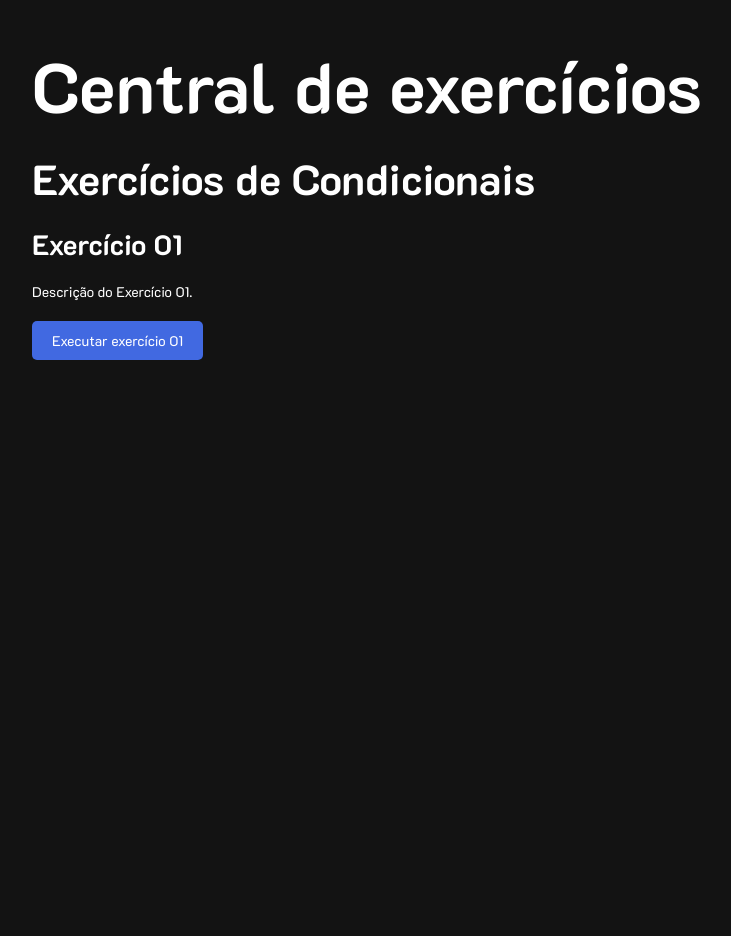
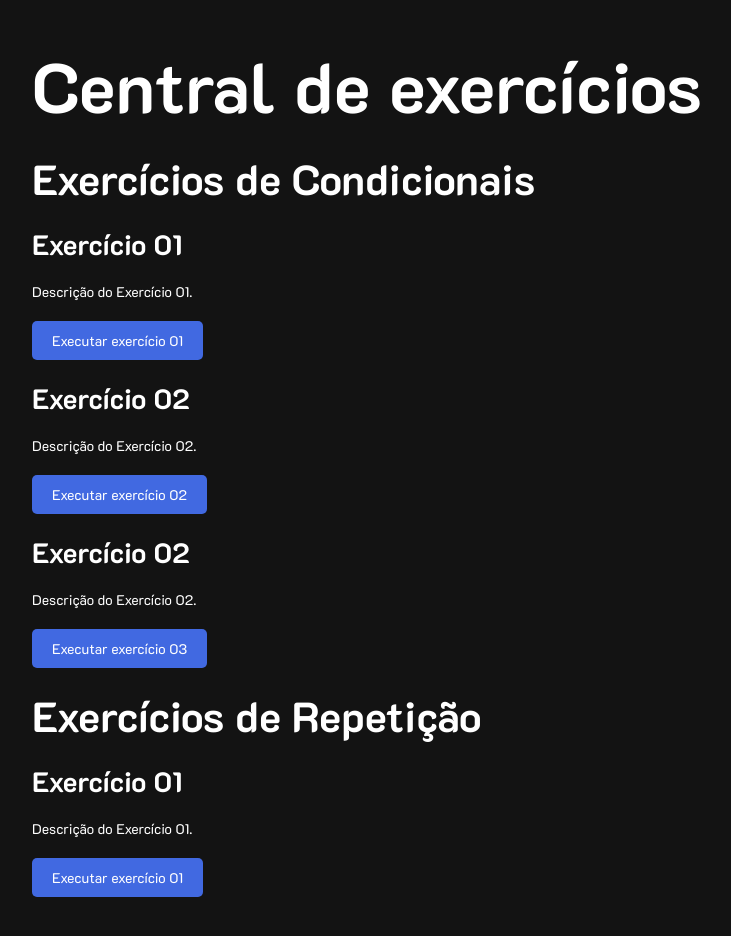
Before and after one commit to ArielMn22/atividade-complementar-js, a plain HTML site: page index.html in a window 1280 px wide. Shown: the whole page, without its empty margins (8-739 px from the left). Before the commit the page ends 800 px from the top, so only its background shows below. Drawn offline with Linux system fonts and the light colour scheme.

Commit message:
Update index.html and script.js to enhance exercise structure and localization

```diff
--- a/index.html
+++ b/index.html
@@ -1,9 +1,9 @@
 <!DOCTYPE html>
-<html lang="en">
+<html lang="pt-BR">
 <head>
     <meta charset="UTF-8">
     <meta name="viewport" content="width=device-width, initial-scale=1.0">
-    <title>Document</title>
+    <title>Central de Exercícios | JS</title>
     <link rel="stylesheet" href="styles.css">
 </head>
 <body>
@@ -16,6 +16,20 @@
     <p>Descrição do Exercício 01.</p>
     <button class="btn" onclick="exercicio01()">Executar exercício 01</button>
 
+    <h3>Exercício 02</h3>
+    <p>Descrição do Exercício 02.</p>
+    <button class="btn" onclick="exercicio01()">Executar exercício 02</button>
+
+    <h3>Exercício 02</h3>
+    <p>Descrição do Exercício 02.</p>
+    <button class="btn" onclick="exercicio01()">Executar exercício 03</button>
+
+    <h2>Exercícios de Repetição</h2>
+
+    <h3>Exercício 01</h3>
+    <p>Descrição do Exercício 01.</p>
+    <button class="btn" onclick="exercicio01()">Executar exercício 01</button>
+
     <script src="script.js"></script>
 
 </body>
--- a/script.js
+++ b/script.js
@@ -3,3 +3,5 @@ function exercicio01 () {
     alert("Exercício executado com sucesso!");
 
 }
+
+// Duplique a função acima e coloque seus exercícios de JS aqui.
```
